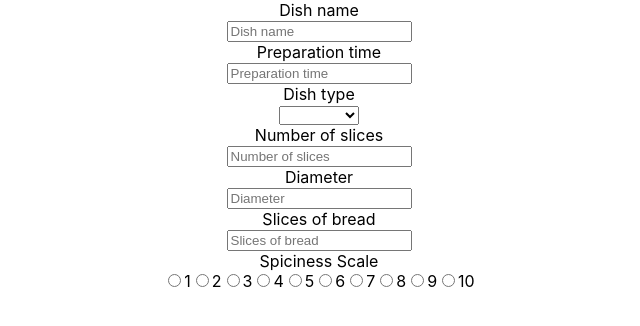
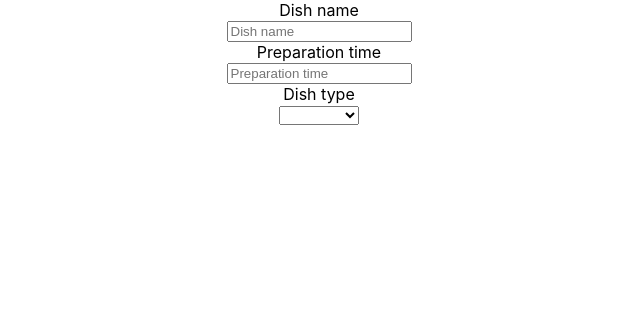
Before and after one commit to aleksandergorecki80/OrderingDishesForm, a React (Create React App) app: page / in a window 1280 px wide. Shown: the top 326 px of the page, without its empty margins (321-961 px from the left). Built offline with nearby package versions, Linux system fonts and the light colour scheme.

Commit message:
Conditional rendering

```diff
--- a/src/components/OrderForm.js
+++ b/src/components/OrderForm.js
@@ -63,6 +63,8 @@ const OrderFormFunction = ({
           </Field>
         </div>
       </div>
+      {type === 'pizza' && (
+        <Fragment>
           <Field
             name="no_of_slices"
             type="number"
@@ -80,7 +82,9 @@ const OrderFormFunction = ({
             max="50"
             step="5"
           />
-      <Field
+        </Fragment>
+      )}
+      {type === 'sandwich' && (<Field
         name="slices_of_bread"
         type="number"
         component={renderField}
@@ -88,8 +92,8 @@ const OrderFormFunction = ({
         min="1"
         max="10"
         value="10"
-      />
-      <div>
+      />)}
+      {type === 'soup' && (<div>
         <label>Spiciness Scale</label>
         <div>
           <label>
@@ -183,7 +187,7 @@ const OrderFormFunction = ({
             10
           </label>
         </div>
-      </div>
+      </div>)}
     </form>
   );
 };
```
Lines whose indentation alone changed are shown as unchanged.
